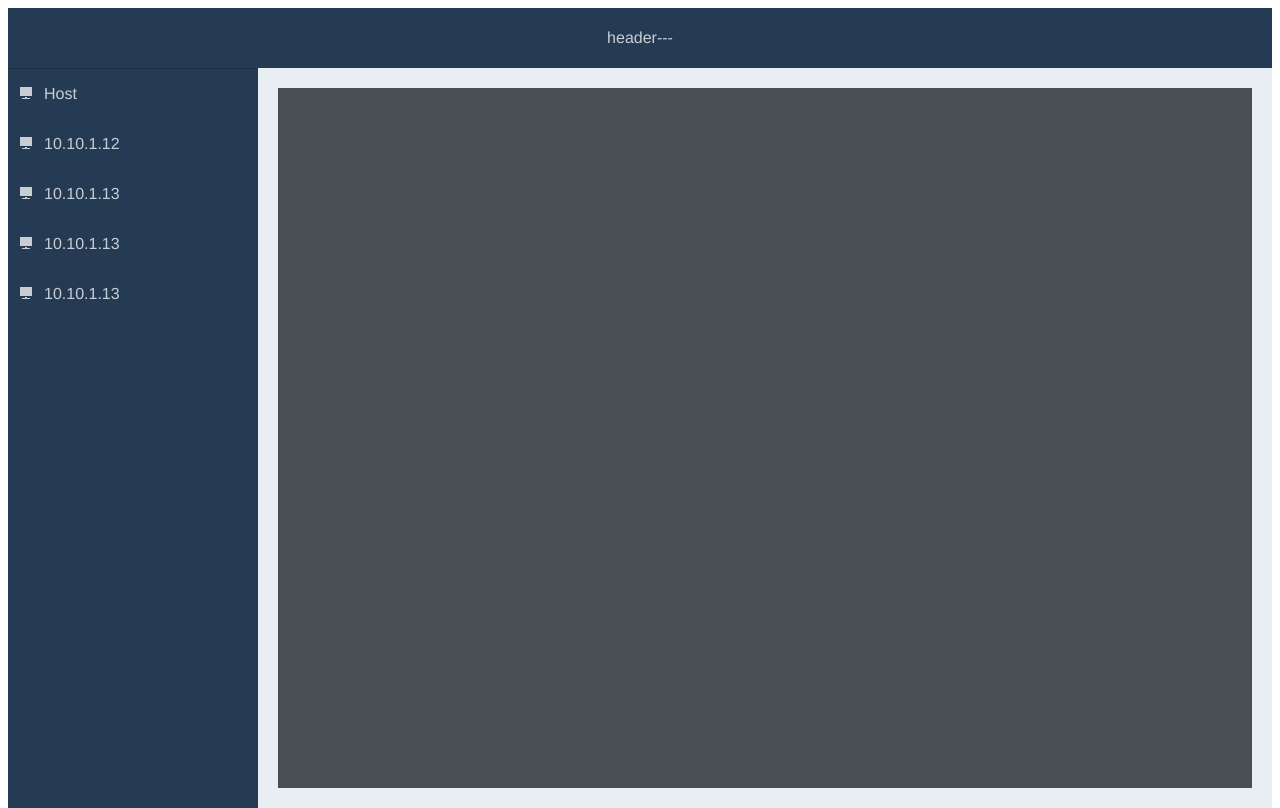
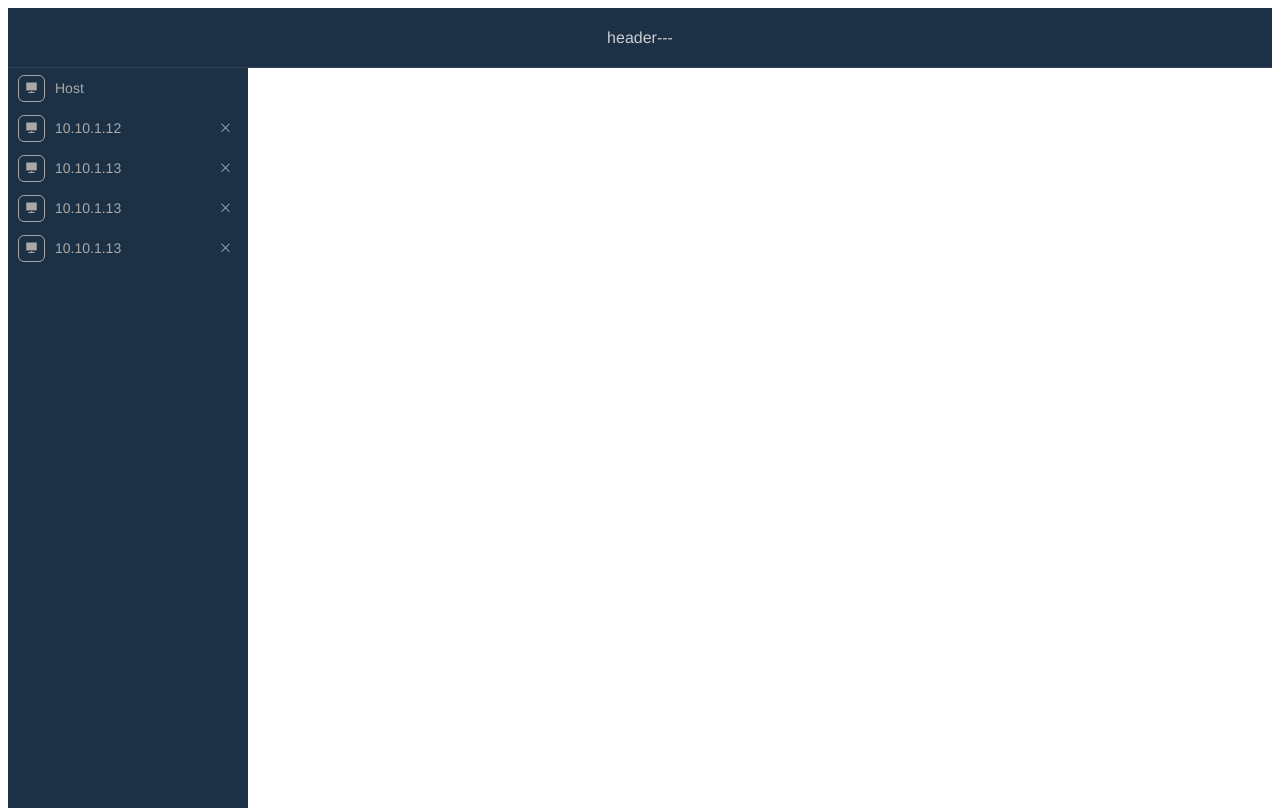
Before and after one commit to itpika/knight-redis, a Vue app: page /#/ in a window 1280 px wide. Built offline with nearby package versions, Linux system fonts and the light colour scheme.

Commit message:
左侧样式进一步完善+host页面

```diff
--- a/package.json
+++ b/package.json
@@ -31,7 +31,7 @@
     "less": "^3.0.4",
     "less-loader": "^5.0.0",
     "node-sass": "^4.9.2",
-    "sass-loader": "^7.0.3",
+    "sass-loader": "^9.0.2",
     "vue-cli-plugin-element": "~1.0.1",
     "vue-template-compiler": "^2.6.11"
   }
--- a/src/components/Aside/SelectBox.vue
+++ b/src/components/Aside/SelectBox.vue
@@ -2,10 +2,15 @@
 
 <template>
   <div :class="[selectBox, {active: box.isActive}]" v-on:click="click" :id="box.id">
-    <span class="icon">
-      <i :class="box.icon"/>
-    </span>
-    <span class="text">{{box.name}}</span>
+    <div class="left">
+      <div :class="{iconActive: box.isActive}">
+        <i :class="box.icon"/>
+      </div>
+      {{box.name}}
+    </div>
+    <div v-if="box.close" class="closeIcon">
+      <i class="el-icon-close"/>
+    </div>
   </div>
 </template>
 
@@ -24,29 +29,70 @@ export default {
     click: function (event) {
       this.$props.box.isActive = !this.$props.box.isActive
       this.$emit('active', this.$props.box.id)
+      this.$router.push('/host')
     }
   }
 }
 </script>
 
-<style scoped lang="less">
+<style lang="less" scoped>
   .selectBox:hover {
-    background-color: #4a5868;
+    background-color: #416080;
     cursor: pointer;
+    color: #fff;
+    .left > div {
+      border-color: #fff;
+    }
   }
   .selectBox {
-    height: 50px;
+    font-size: 14px;
+    height: 40px;
+    padding: 0 10px;
     display: flex;
-    justify-content: flex-start;
     align-items: center;
-    .icon {
-      padding: 0 10px;
+    justify-content: space-between;
+    .left {
+      .iconActive {
+        border: solid 1px #fff;
+      }
+      height: 100%;
+      display: flex;
+      justify-content: flex-start;
+      align-items: center;
+      div {
+        height: 25px;
+        width: 25px;
+        border-radius: 6px;
+        border: solid 1px #a9a9a9;
+        margin: 0 10px 0 0;
+        display: flex;
+        justify-content: center;
+        align-items: center;
+      }
+      > i{
+        font-size: 14px;
+        height: 14px;
+      }
     }
-    // .text {
-    //   flex-grow: 2;
-    // }
+    .closeIcon:hover {
+      background-color: #334460;
+    }
+    .closeIcon {
+      height: 25px;
+      width: 25px;
+      border-radius: 6px;
+      > i {
+        font-size: 14px;
+        height: 14px;
+      }
+      display: flex;
+      justify-content: center;
+      align-items: center;
+    }
   }
   .active {
-    background-color: #102846 !important;
+    // background-color: #102846 !important;
+    background-color: #416080;
+    color: #fff;
   }
 </style>
--- a/src/components/Aside/index.vue
+++ b/src/components/Aside/index.vue
@@ -2,10 +2,7 @@
 
 <template>
   <div class="Aside">
-    <SelectBox :box="host"></SelectBox>
-    <div v-for="(item, i)  of openSelect" v-bind:key="i">
-      <SelectBox :box="item" v-on:active="active"></SelectBox>
-    </div>
+    <SelectBox v-for="(item, i)  of openSelect" v-bind:key="i" :box="item" v-on:active="active"></SelectBox>
   </div>
 </template>
 
@@ -18,30 +15,36 @@ export default {
   },
   data: () => {
     return {
-      host: {
+      openSelect: [{
+        id: '0',
         name: 'Host',
-        icon: 'el-icon-s-platform'
-      },
-      openSelect: [{
+        icon: 'el-icon-s-platform',
+        isActive: false,
+        router: '/host'
+      }, {
         id: '1',
         name: '10.10.1.12',
         icon: 'el-icon-s-platform',
-        isActive: false
+        isActive: false,
+        close: true
       }, {
         id: '2',
         name: '10.10.1.13',
         icon: 'el-icon-s-platform',
-        isActive: false
+        isActive: false,
+        close: true
       }, {
         id: '3',
         name: '10.10.1.13',
         icon: 'el-icon-s-platform',
-        isActive: false
+        isActive: false,
+        close: true
       }, {
         id: '4',
         name: '10.10.1.13',
         icon: 'el-icon-s-platform',
-        isActive: false
+        isActive: false,
+        close: true
       }]
     }
   },
--- a/src/components/Main/index.vue
+++ b/src/components/Main/index.vue
@@ -27,5 +27,6 @@ export default {
 <style scoped lang="less">
 .main {
   height: 100%;
+  background: #fff;
 }
 </style>
--- a/src/router/index.js
+++ b/src/router/index.js
@@ -11,12 +11,12 @@ const routes = [
     component: Main
   },
   {
-    path: '/about',
-    name: 'About',
+    path: '/host',
+    name: 'host',
     // route level code-splitting
     // this generates a separate chunk (about.[hash].js) for this route
     // which is lazy-loaded when the route is visited.
-    component: () => import(/* webpackChunkName: "about" */ '../views/About.vue')
+    component: () => import(/* webpackChunkName: "about" */ '../views/host/index.vue')
   }
 ]
 
@@ -24,4 +24,8 @@ const router = new VueRouter({
   routes
 })
 
+const originalPush = VueRouter.prototype.push
+VueRouter.prototype.push = function push (location) {
+  return originalPush.call(this, location).catch(err => err)
+}
 export default router
--- a/src/views/Home.vue
+++ b/src/views/Home.vue
@@ -3,7 +3,7 @@
   <el-container>
     <el-header><Header/></el-header>
     <el-container>
-      <el-aside width="250px"><Aside></Aside></el-aside>
+      <el-aside width="240px"><Aside></Aside></el-aside>
       <el-main><Main></Main></el-main>
     </el-container>
   </el-container>
@@ -32,32 +32,25 @@ export default {
     }
   }
   .el-header, .el-footer {
-    background-color: #253b54;
+    background-color: #1c3046;
+    border-bottom: solid 1px #334460;
     color: #c9ced4;
     text-align: center;
     line-height: 60px;
   }
   .el-aside {
-    background-color: #253b54;
-    color: #c9ced4;
-    border-top: solid 1px rgb(33, 44, 60);
+    background-color: #1c3046;
+    color: #a9a9a9;
     text-align: center;
-    line-height: 200px;
   }
   .el-main {
     background-color: #E9EEF3;
     color: #333;
     text-align: center;
     height: 100%;
+    padding: 0;
   }
   body > .el-container {
     margin-bottom: 40px;
   }
-  .el-container:nth-child(5) .el-aside,
-  .el-container:nth-child(6) .el-aside {
-    line-height: 260px;
-  }
-  .el-container:nth-child(7) .el-aside {
-    line-height: 320px;
-  }
 </style>
--- /dev/null
+++ b/src/views/host/index.vue
@@ -0,0 +1,30 @@
+<template>
+  <div class="host">
+    <div class="header">
+      <el-button type="primary" icon="el-icon-plus" size="mini" round>NEW HOST</el-button>
+      <el-button type="primary" icon="el-icon-plus" size="mini" round>NEW GROUP</el-button>
+    </div>
+  </div>
+</template>
+
+<script>
+// import Header from '@/components/Header.vue'
+
+export default {
+  name: 'host',
+  components: {
+  }
+}
+</script>
+<style scoped lang="less">
+.host {
+  > .header {
+    padding: 0 10px;
+    display: flex;
+    align-items: center;
+    justify-content: flex-start;
+    height: 40px;
+    background-color: rgb(180, 200, 216);
+  }
+}
+</style>
```
Also changed, not shown: 1 other file (tests, documents, lock files or other folders).
